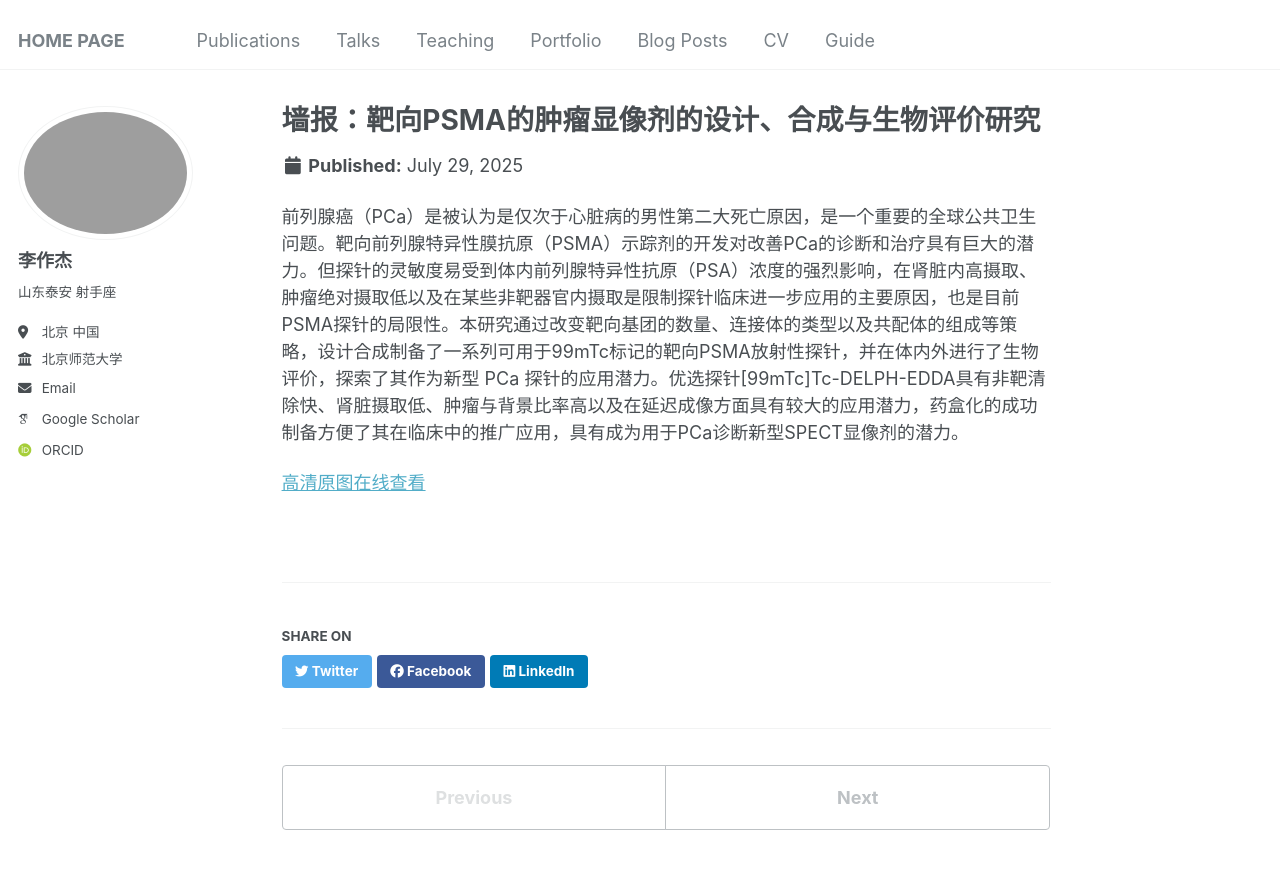
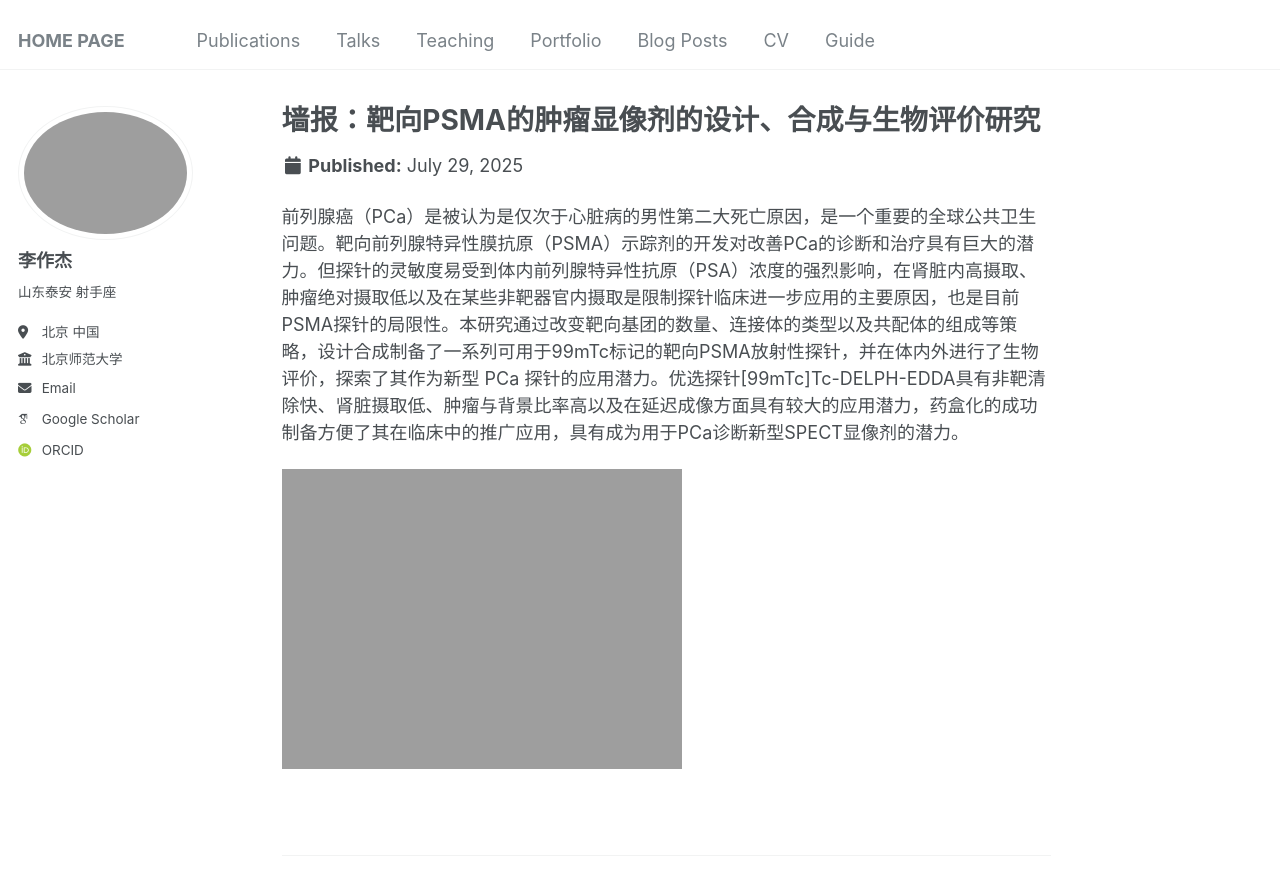
Before and after one commit to Infinity-LZJ/Zuojie_Li.github, a Jekyll site: the page built from _portfolio/portfolio-1.md, in a window 1280 px wide and 900 px high. Shown: the top 895 px of the window. Built offline with Jekyll 4.4.1, drawn with Linux system fonts in a browser that asks for light colours; some web fonts are replaced.

Commit message:
Update portfolio-1.md
Signed-off-by: Zuojie_Li <zuojieli@yeah.net>

```diff
--- a/_portfolio/portfolio-1.md
+++ b/_portfolio/portfolio-1.md
@@ -6,4 +6,4 @@ collection: portfolio
 
 前列腺癌（PCa）是被认为是仅次于心脏病的男性第二大死亡原因，是一个重要的全球公共卫生问题。靶向前列腺特异性膜抗原（PSMA）示踪剂的开发对改善PCa的诊断和治疗具有巨大的潜力。但探针的灵敏度易受到体内前列腺特异性抗原（PSA）浓度的强烈影响，在肾脏内高摄取、肿瘤绝对摄取低以及在某些非靶器官内摄取是限制探针临床进一步应用的主要原因，也是目前PSMA探针的局限性。本研究通过改变靶向基团的数量、连接体的类型以及共配体的组成等策略，设计合成制备了一系列可用于99mTc标记的靶向PSMA放射性探针，并在体内外进行了生物评价，探索了其作为新型 PCa 探针的应用潜力。优选探针[99mTc]Tc-DELPH-EDDA具有非靶清除快、肾脏摄取低、肿瘤与背景比率高以及在延迟成像方面具有较大的应用潜力，药盒化的成功制备方便了其在临床中的推广应用，具有成为用于PCa诊断新型SPECT显像剂的潜力。
 
-[高清原图在线查看](https://infinity-lzj.github.io/Zuojie_Li.github/files/wallpaper1.png)
+![高清原图在线查看](https://infinity-lzj.github.io/Zuojie_Li.github/files/wallpaper1.png "高清原图在线查看")
```
